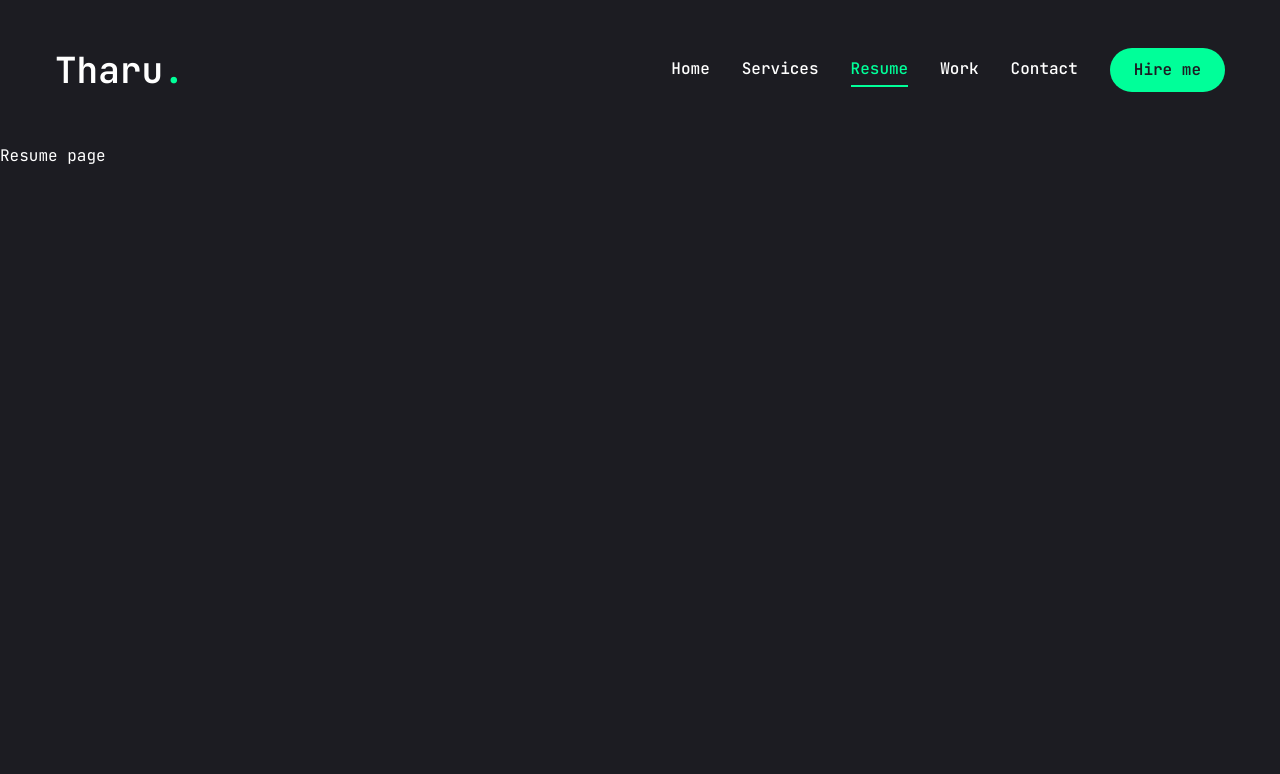
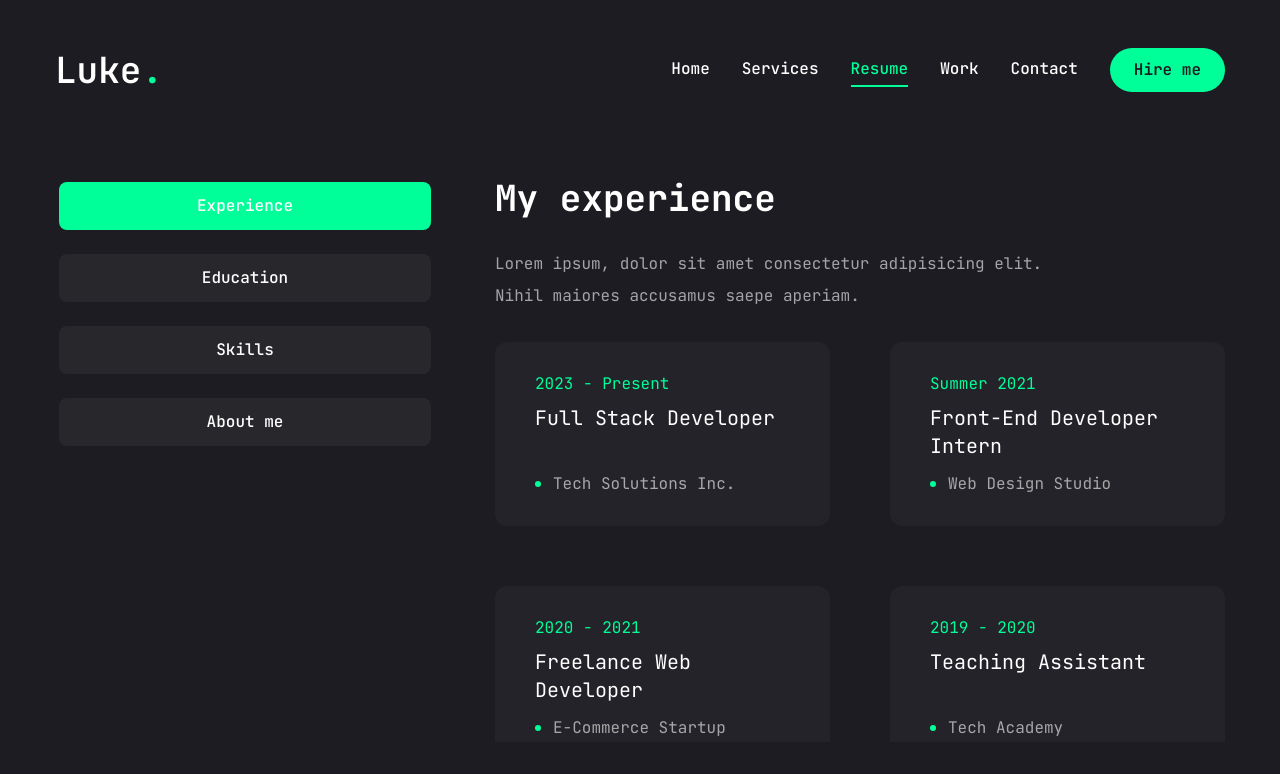
Before and after one commit to tharuxpert/nextjs-portfolio, a Next.js app: page /resume in a window 1280 px wide. Shown: the top 774 px of the page. Built offline with nearby package versions, Linux system fonts and the light colour scheme.

Commit message:
implimented resume page

```diff
--- a/app/page.jsx
+++ b/app/page.jsx
@@ -16,7 +16,7 @@
             <span className="text-xl">Software Developer</span>
             <h1 className="h1 mb-6">
               Hello I'm <br />{" "}
-              <span className="text-accent">Tharusha Nirmal</span>
+              <span className="text-accent">Luke Coleman</span>
             </h1>
             <p className="max-w-[500px] mb-9 text-white/80">
               I excel at crafting elegant digital experiences and I am
--- a/app/resume/page.jsx
+++ b/app/resume/page.jsx
@@ -1,7 +1,14 @@
 "use client";
 
 import { title } from "process";
-import { FaHtml5, FaCss3, FaJs, FaReact, FaFigma, FaNodeJs } from "react-icons/fa";
+import {
+  FaHtml5,
+  FaCss3,
+  FaJs,
+  FaReact,
+  FaFigma,
+  FaNodeJs,
+} from "react-icons/fa";
 import { SiTailwindcss, SiNextdotjs } from "react-icons/si";
 
 // about data
@@ -59,7 +66,7 @@
     },
     {
       company: "Web Design Studio",
-      position: "Front-EEnd Developer Intern",
+      position: "Front-End Developer Intern",
       duration: "Summer 2021",
     },
     {
@@ -147,7 +154,7 @@
       name: "react.js",
     },
     {
-      icon: <SiNextdotjs/>,
+      icon: <SiNextdotjs />,
       name: "next.js",
     },
     {
@@ -165,8 +172,158 @@
   ],
 };
 
+import { Tabs, TabsContent, TabsList, TabsTrigger } from "@/components/ui/tabs";
+
+import {
+  Tooltip,
+  TooltipContent,
+  TooltipProvider,
+  TooltipTrigger,
+} from "@/components/ui/tooltip";
+
+import { ScrollArea } from "@/components/ui/scroll-area";
+import { motion } from "framer-motion";
+
 const Resume = () => {
-  return <div>Resume page</div>;
+  return (
+    <motion.div
+      initial={{ opacity: 0 }}
+      animate={{
+        opacity: 1,
+        transition: { delay: 2.4, duration: 0.4, ease: "easeIn" },
+      }}
+      className="min-h-[80vh] flex items-center justify-center py-12 xl:py-0"
+    >
+      <div className="container mx-auto">
+        <Tabs
+          defaultValue="experience"
+          className="flex flex-col xl:flex-row gap-[60px]"
+        >
+          <TabsList className="flex flex-col w-full max-w-[380px] mx-auto xl:mx-0 gap-6">
+            <TabsTrigger value="experience">Experience</TabsTrigger>
+            <TabsTrigger value="education">Education</TabsTrigger>
+            <TabsTrigger value="skills">Skills</TabsTrigger>
+            <TabsTrigger value="about">About me</TabsTrigger>
+          </TabsList>
+
+          {/* content */}
+          <div className="min-h-[70vh] w-full">
+            {/* experience */}
+            <TabsContent value="experience" className="w-full">
+              <div className="flex flex-col gap-[30px] text-center xl:text-left">
+                <h3 className="text-4xl font-bold">{experience.title}</h3>
+                <p className="max-w-[600px] text-white/60 mx-auto xl:mx-0">
+                  {experience.description}
+                </p>
+                <ScrollArea className="h-[400px]">
+                  <ul className="grid grid-cols-1 lg:grid-cols-2 gap-[60px]">
+                    {experience.items.map((item, index) => {
+                      return (
+                        <li
+                          key={index}
+                          className="bg-[#232329] h-[184px] py-6 px-10 rounded-xl flex flex-col justify-center items-center lg:items-start gap-1"
+                        >
+                          <span className="text-accent">{item.duration}</span>
+                          <h3 className="text-xl max-w-[260px] min-h-[60px] text-center lg:text-left">
+                            {item.position}
+                          </h3>
+                          <div className="flex items-center gap-3">
+                            {/* dot */}
+                            <span className="w-[6px] h-[6px] rounded-full bg-accent"></span>
+                            <p className="text-white/60">{item.company}</p>
+                          </div>
+                        </li>
+                      );
+                    })}
+                  </ul>
+                </ScrollArea>
+              </div>
+            </TabsContent>
+
+            {/* education */}
+            <TabsContent value="education" className="w-full">
+              <div className="flex flex-col gap-[30px] text-center xl:text-left">
+                <h3 className="text-4xl font-bold">{education.title}</h3>
+                <p className="max-w-[600px] text-white/60 mx-auto xl:mx-0">
+                  {education.description}
+                </p>
+                <ScrollArea className="h-[400px]">
+                  <ul className="grid grid-cols-1 lg:grid-cols-2 gap-[60px]">
+                    {education.items.map((item, index) => {
+                      return (
+                        <li
+                          key={index}
+                          className="bg-[#232329] h-[184px] py-6 px-10 rounded-xl flex flex-col justify-center items-center lg:items-start gap-1"
+                        >
+                          <span className="text-accent">{item.duration}</span>
+                          <h3 className="text-xl max-w-[260px] min-h-[60px] text-center lg:text-left">
+                            {item.degree}
+                          </h3>
+                          <div className="flex items-center gap-3">
+                            {/* dot */}
+                            <span className="w-[6px] h-[6px] rounded-full bg-accent"></span>
+                            <p className="text-white/60">{item.institution}</p>
+                          </div>
+                        </li>
+                      );
+                    })}
+                  </ul>
+                </ScrollArea>
+              </div>
+            </TabsContent>
+
+            {/* skills */}
+            <TabsContent value="skills" className="w-full h-full">
+              <div className="flex flex-col gap-[30px]">
+                <div className="flex flex-col gap-[30px] text-center xl:text-left">
+                  <h3 className="text-4xl font-bold">{skills.title}</h3>
+                  <h3 className="max-w-[600px] text-white/60 mx-auto xl:mx-0">
+                    {skills.description}
+                  </h3>
+                </div>
+                <ul className="grid grid-cols-2 sm:grid-cols-3 md:grid-cols-4 xl:gap-[30px] gap-4">
+                  {skills.skillList.map((skill, index) => {
+                    return (
+                      <li key={index}>
+                        <TooltipProvider delayDuration={100}>
+                          <Tooltip>
+                            <TooltipTrigger className="w-full h-[150px] bg-[#232329] rounded-xl flex justify-center items-center group">
+                              <div className="text-6xl group-hover:text-accent transition-all duration-300">
+                                {skill.icon}
+                              </div>
+                            </TooltipTrigger>
+                            <TooltipContent>
+                              <p className="capitalize">{skill.name}</p>
+                            </TooltipContent>
+                          </Tooltip>
+                        </TooltipProvider>
+                      </li>
+                    );
+                  })}
+                </ul>
+              </div>
+            </TabsContent>
+
+            {/* about */}
+            <TabsContent value="about" className="w-full text-center xl:text-left">
+              <div className="flex flex-col gap-[30px]">
+                <h3 className="text-4xl font-bold">{ about.title}</h3>
+                <p className="max-w-[600px] text-white/60 mx-auto xl:mx-0">{about.description}</p>
+                <ul className="grid grid-cols-1 xl:grid-cols-2 gap-y-6 max-w-[620px] mx-auto xl:mx-0">
+                  {about.info.map((item, index) => {
+                    return <li key={index} className="flex items-center justify-center xl:justify-start gap-4">
+                      <span className="text-white/60">{ item.fieldName}</span>
+                      <span className="text-xl">{ item.fieldValue}</span>
+                    </li>
+                  })}
+                </ul>
+              </div>
+            </TabsContent>
+          </div>
+        </Tabs>
+      </div>
+    </motion.div>
+  );
 };
 
 export default Resume;
--- a/components/Header.jsx
+++ b/components/Header.jsx
@@ -12,7 +12,7 @@
         {/* logo */}
         <Link href="/">
           <h1 className="text-4xl font-semibold">
-            Tharu<span className="text-accent">.</span>
+            Luke<span className="text-accent">.</span>
           </h1>
         </Link>
         {/* desktop nav & hire me button */}
--- a/components/MobileNav.jsx
+++ b/components/MobileNav.jsx
@@ -41,7 +41,7 @@
         <div className="mt-20 mb-32 text-center text-2xl">
           <Link href="/">
             <h1 className="text-4xl font-semibold">
-              Tharu<span className="text-accent">.</span>
+              Luke<span className="text-accent">.</span>
             </h1>
           </Link>
         </div>
@@ -52,7 +52,10 @@
               <Link
                 href={link.path}
                 key={index}
-                className={`${link.path === pathname && 'text-accent border-b-2 border-accent'} text-xl capitalize hover:text-accent transition-all`}
+                className={`${
+                  link.path === pathname &&
+                  "text-accent border-b-2 border-accent"
+                } text-xl capitalize hover:text-accent transition-all`}
               >
                 {link.name}
               </Link>
--- a/components/ui/scroll-area.jsx
+++ b/components/ui/scroll-area.jsx
@@ -32,7 +32,7 @@
       className
     )}
     {...props}>
-    <ScrollAreaPrimitive.ScrollAreaThumb className="relative flex-1 rounded-full bg-slate-200 dark:bg-slate-800" />
+    <ScrollAreaPrimitive.ScrollAreaThumb className="relative flex-1 rounded-full bg-accent dark:bg-slate-800" />
   </ScrollAreaPrimitive.ScrollAreaScrollbar>
 ))
 ScrollBar.displayName = ScrollAreaPrimitive.ScrollAreaScrollbar.displayName
--- a/components/ui/tabs.jsx
+++ b/components/ui/tabs.jsx
@@ -11,7 +11,7 @@
   <TabsPrimitive.List
     ref={ref}
     className={cn(
-      "inline-flex h-10 items-center justify-center rounded-md bg-slate-100 p-1 text-slate-500 dark:bg-slate-800 dark:text-slate-400",
+      "inline-flex h-auto rounded-md p-1 text-primary",
       className
     )}
     {...props} />
@@ -22,18 +22,19 @@
   <TabsPrimitive.Trigger
     ref={ref}
     className={cn(
-      "inline-flex items-center justify-center whitespace-nowrap rounded-sm px-3 py-1.5 text-sm font-medium ring-offset-white transition-all focus-visible:outline-none focus-visible:ring-2 focus-visible:ring-slate-950 focus-visible:ring-offset-2 disabled:pointer-events-none disabled:opacity-50 data-[state=active]:bg-white data-[state=active]:text-slate-950 data-[state=active]:shadow-sm dark:ring-offset-slate-950 dark:focus-visible:ring-slate-300 dark:data-[state=active]:bg-slate-950 dark:data-[state=active]:text-slate-50",
+      "inline-flex items-center w-full bg-[#27272c] justify-center whitespace-nowrap text-white rounded-lg p-3 text-base font-medium ring-offset-white transition-all disabled:pointer-events-none disabled:opacity-50 data-[state=active]:bg-accent data-[state-active]:text-primary data-[state-active]:font-bold data-[state-active]:shadow-md",
       className
     )}
-    {...props} />
-))
+    {...props}
+  />
+));
 TabsTrigger.displayName = TabsPrimitive.Trigger.displayName
 
 const TabsContent = React.forwardRef(({ className, ...props }, ref) => (
   <TabsPrimitive.Content
     ref={ref}
     className={cn(
-      "mt-2 ring-offset-white focus-visible:outline-none focus-visible:ring-2 focus-visible:ring-slate-950 focus-visible:ring-offset-2 dark:ring-offset-slate-950 dark:focus-visible:ring-slate-300",
+      "min-h-[480px] ring-offset-white focus-visible:outline-none focus-visible:ring-2 focus-visible:ring-slate-950 focus-visible:ring-offset-2 dark:ring-offset-slate-950 dark:focus-visible:ring-slate-300",
       className
     )}
     {...props} />
```
